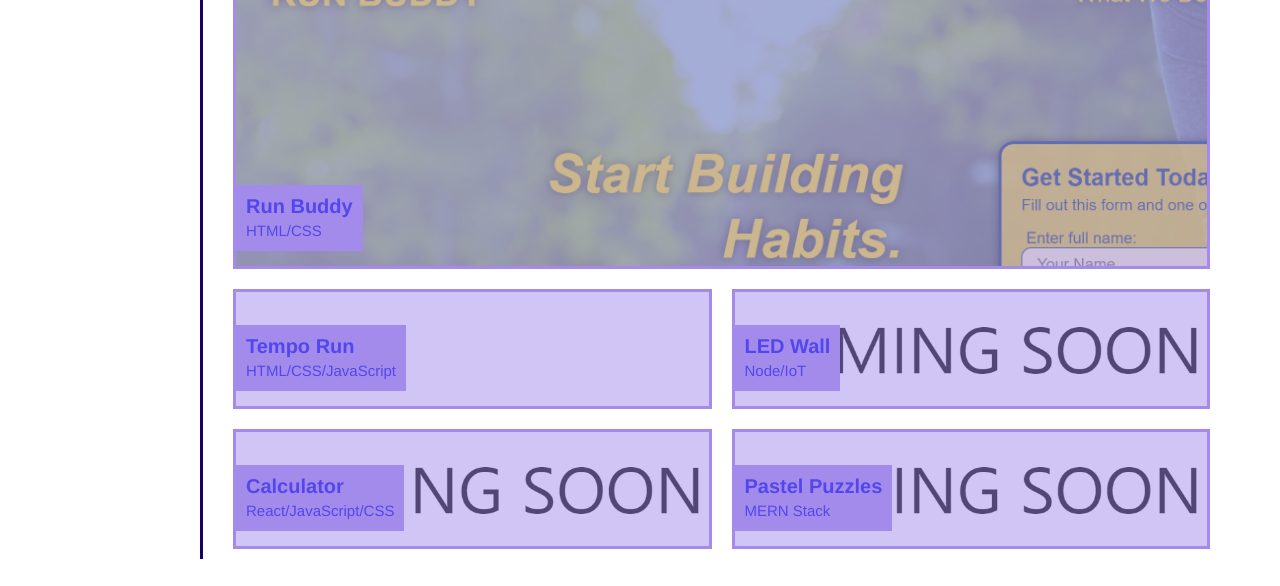
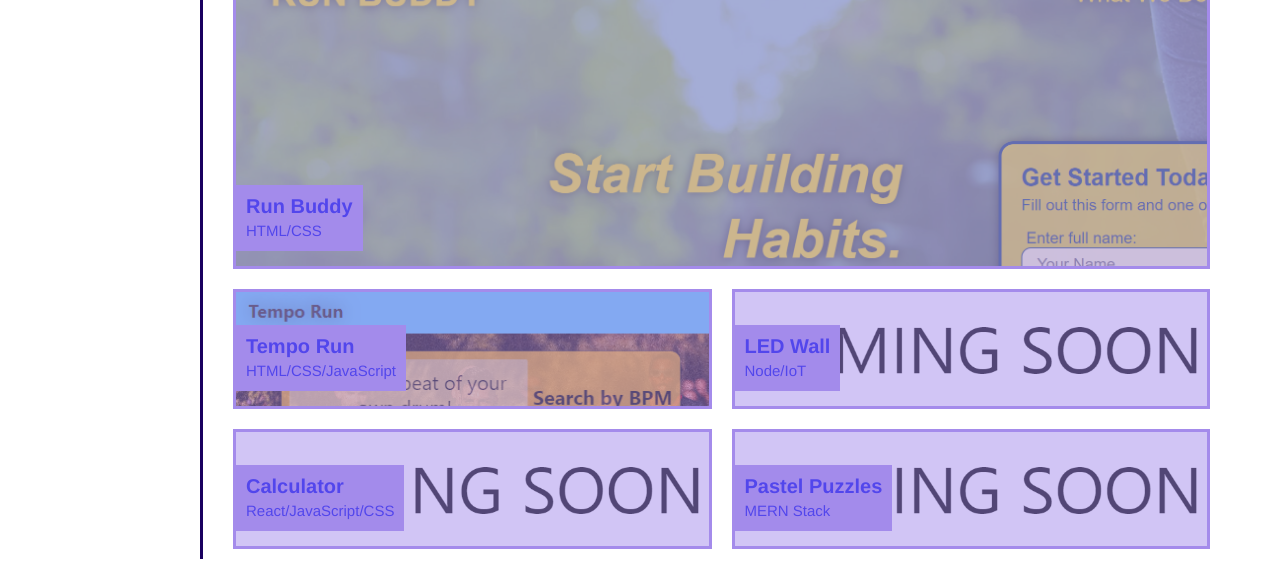
Before and after one commit to amaragh/portfolio, a plain HTML site: page index.html in a window 1280 px wide. Shown: the part 593-1179 px from the top of the page. Drawn offline with Linux system fonts and the light colour scheme.

Commit message:
add background image for tempo run app

```diff
--- a/assets/css/style.css
+++ b/assets/css/style.css
@@ -207,6 +207,11 @@ header nav ul li a:before {
     background-size: cover;
 }
 
+.tempo-run {
+    background-image: url(../images/tempo-run.png);
+    background-size: cover;
+}
+
 .contact-info div {
     display: flex;
     flex-wrap: wrap;
```
Also changed, not shown: assets/images/tempo-run.png (added).
